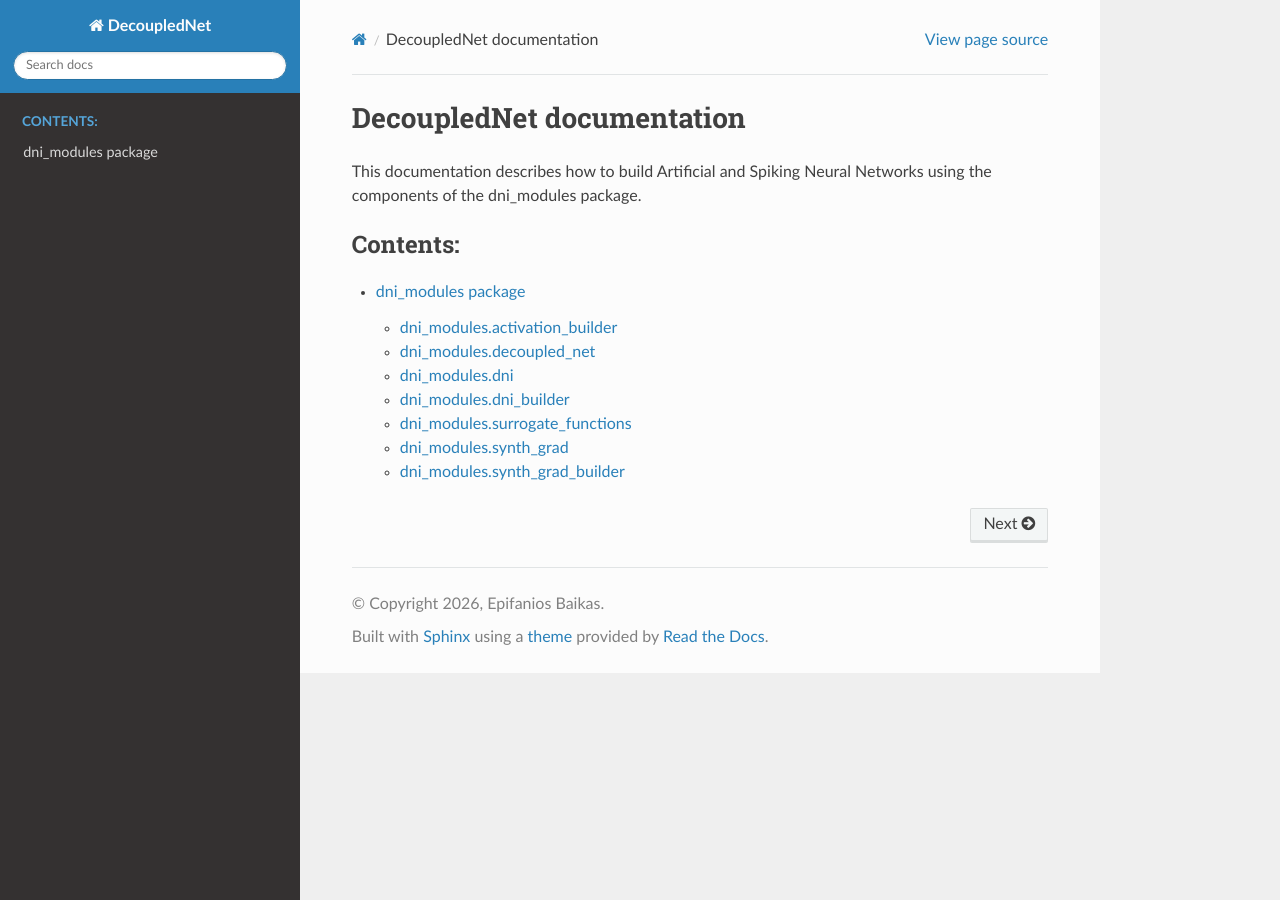
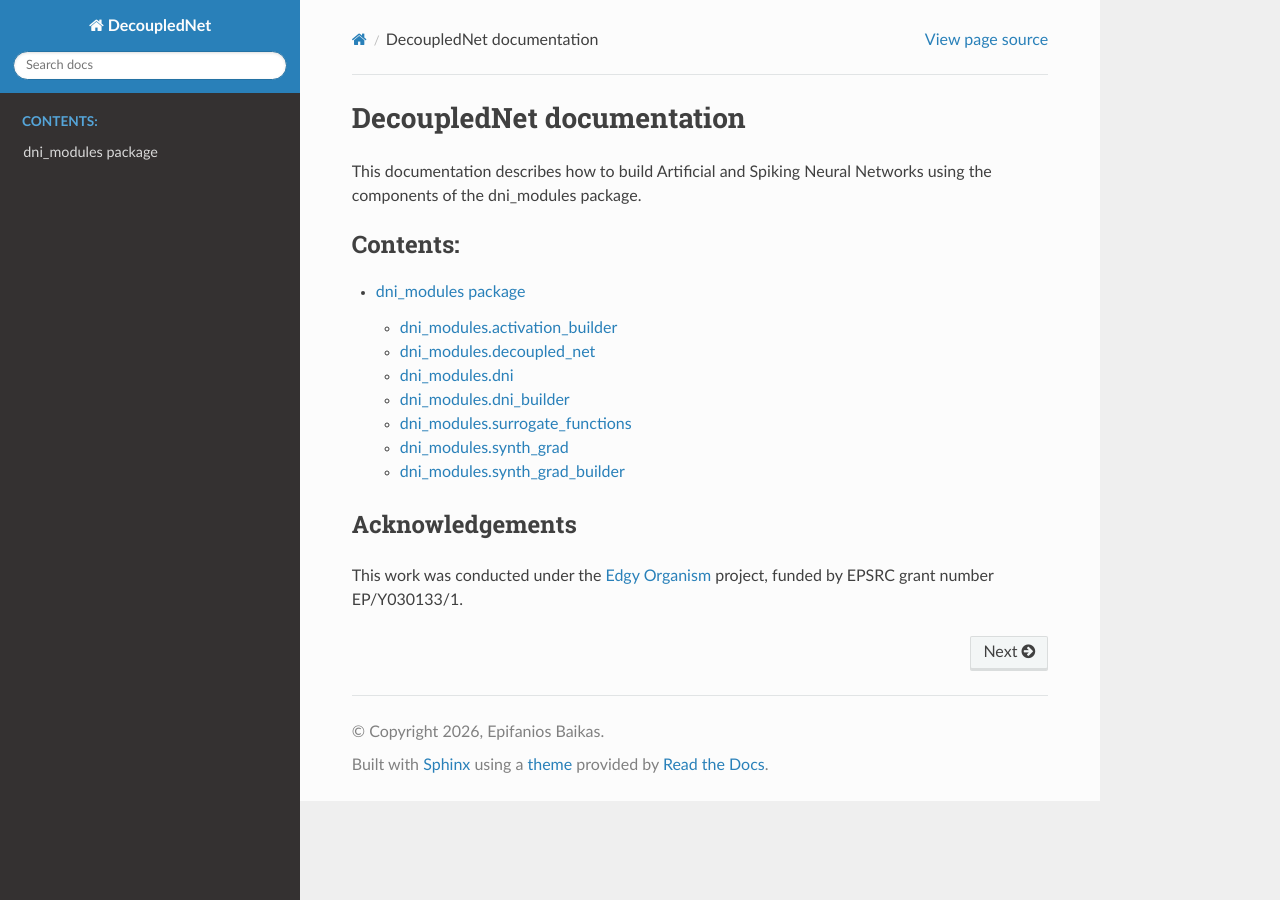
Before and after one commit to EDGYOrganism/dni_modules, a Sphinx documentation site: the page built from docs/source/index.rst, in a window 1280 px wide. Built offline with Sphinx 7.4.7 and the Read the Docs theme 3.1.0, drawn with Linux system fonts in a browser that asks for light colours; pages that are not in the unit, such as notebooks, are missing from menus.

Commit message:
Added acknowledgements section to README.md and index.rst.

```diff
--- a/docs/source/index.rst
+++ b/docs/source/index.rst
@@ -19,3 +19,9 @@ This documentation describes how to build Artificial and Spiking Neural Networks
    :caption: Examples:
 
    examples/ann_dni.nblink
+
+
+Acknowledgements
+________________
+
+This work was conducted under the `Edgy Organism <https://www-users.york.ac.uk/~mt540/edgy-organism/>`_ project, funded by EPSRC grant number EP/Y030133/1.
```
Also changed, not shown: README.md (+4 -0 lines).
